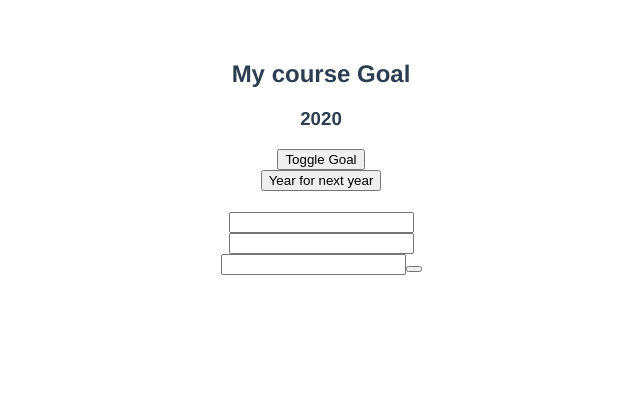
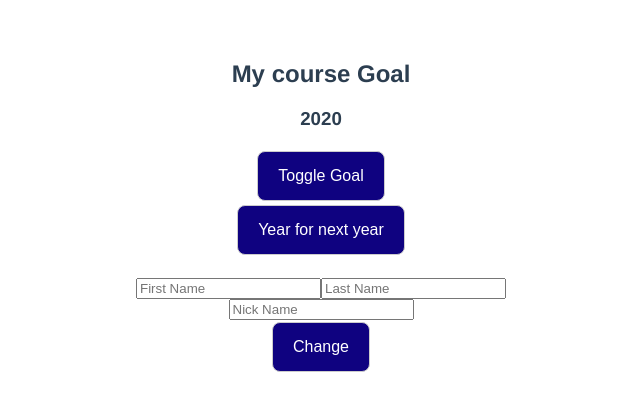
Before and after one commit to Lime5005/VueJS, a Vue app in the folder assignment7/: page / in a window 1280 px wide. Shown: the top 410 px of the page, without its empty margins (319-959 px from the left). Built offline with nearby package versions, Linux system fonts and the light colour scheme.

Commit message:
change the button's css

```diff
--- a/assignment7/src/App.vue
+++ b/assignment7/src/App.vue
@@ -9,12 +9,14 @@
   <button @click="growYear">Year for next year</button>
   <h4>{{ userName }}</h4>
   <h3>{{ nickName }}</h3>
-  <input type="text" v-model="firstName">
+  <input type="text" placeholder="First Name" v-model="firstName">
+  <input type="text" placeholder="Last Name"
+  v-model="lastName">
   <br>
-  <input type="text" v-model="lastName">
+  <input type="text" placeholder="Nick Name"
+  ref="nicknameInput">
   <br>
-  <input type="text" ref="nicknameInput">
-  <button @click="changeNickname"></button>
+  <button @click="changeNickname">Change</button>
 
 </template>
 
@@ -90,4 +92,17 @@ export default {
   color: #2c3e50;
   margin-top: 60px;
 }
+
+button {
+  background-color: #0f0280; /* Green */
+  border: 1px solid #ccc;
+  border-radius: 0.5rem;
+  color: white;
+  padding: 15px 20px;
+  margin: 2px;
+  text-align: center;
+  text-decoration: none;
+  display: inline-block;
+  font-size: 16px;
+}
 </style>
```
